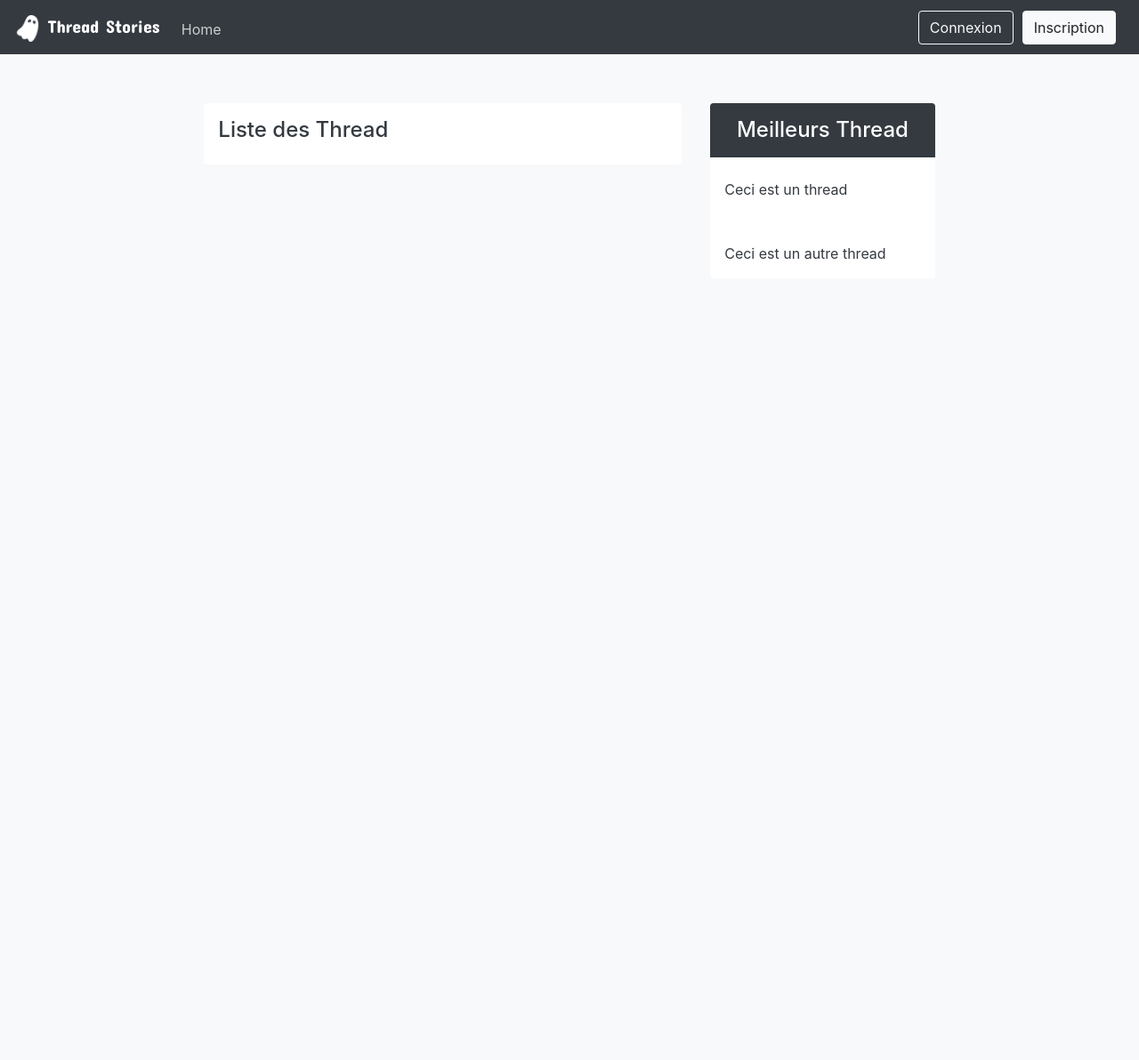
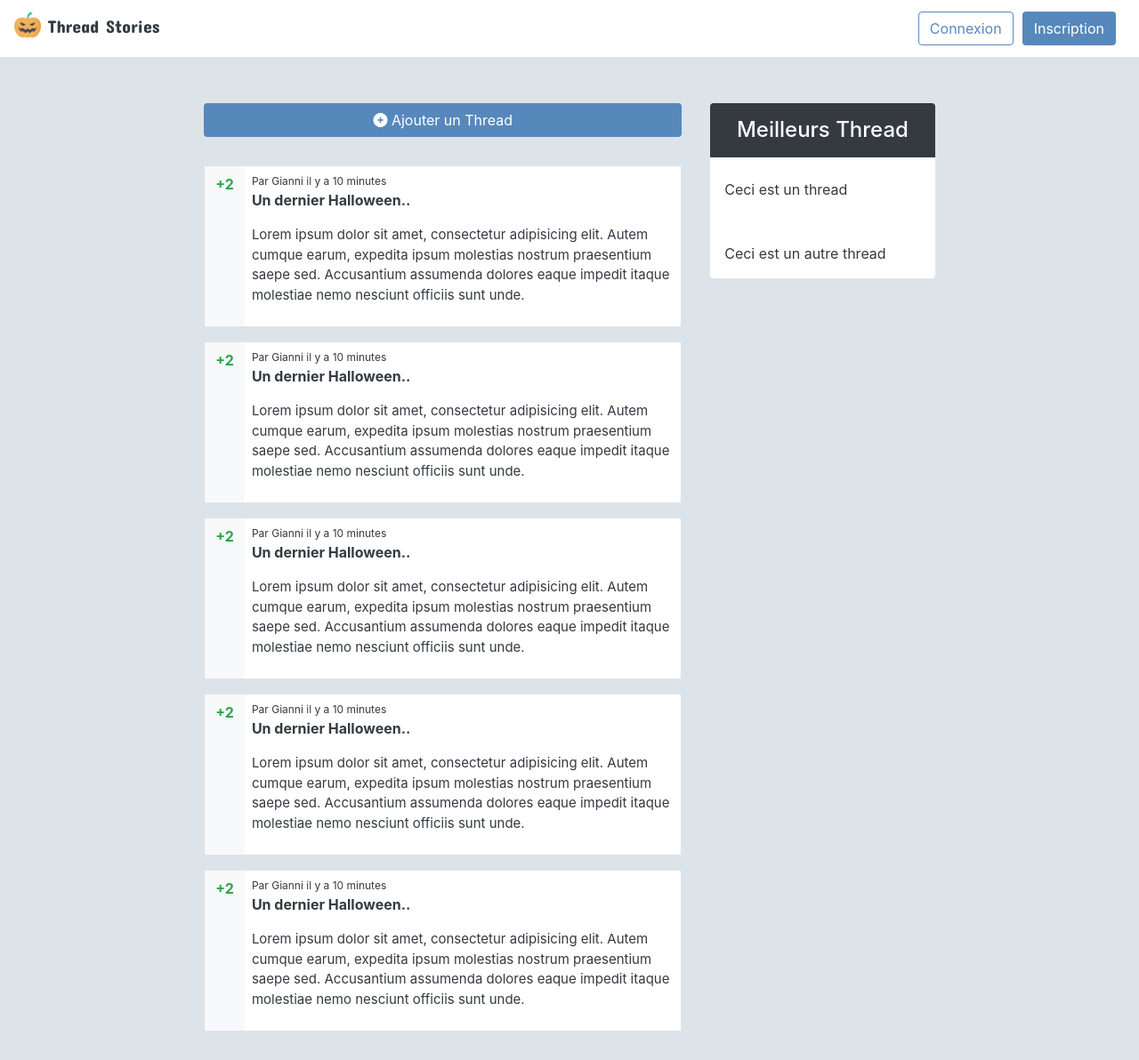
Before and after one commit to GianniGiudice/thread_stories, a Symfony app: template templates/home/show.html.twig in a window 1280 px wide. Shown: the whole page at 89% size. Before the commit the page ends 292 px from the top, so only its background shows below. Run offline with Twig, Linux system fonts and the light colour scheme; the template is opened without the code that fills it, so the values that code supplies are empty; some libraries are stand-ins or nearby versions.

Commit message:
Design en cours

```diff
--- a/public/css/main.css
+++ b/public/css/main.css
@@ -1,13 +1,48 @@
 body {
     color: #343a40;
+    background: #DDE4E9;
 }
+
+.alert-danger {
+    color: #D21944;
+    background-color: #FEE2E9;
+    border-color: #F58FA7;
+}
+
+.alert-success {
+    color: #12986c;
+    background-color: #E0FBF1;
+    border-color: #7DD6B9;
+}
+
+#toTopBtn {
+    display: none;
+    position: fixed;
+    bottom: 10px;
+    right: 50px;
+    z-index: 98;
+    padding: 15px;
+    color: red;
+    cursor: pointer;
+}
+
+#toTopBtn img {
+    width: 32px;
+}
+
+nav {
+    background: #fff;
+}
+
 
 nav .navbar-brand {
     font-family: 'Concert One', cursive;
+    color: #343a40 !important;
 }
 
 nav .navbar-brand .logo {
     height: 30px;
+    margin-bottom: 8px;
 }
 
 nav .nav-item {
@@ -15,23 +50,69 @@ nav .nav-item {
 }
 
 nav .nav-item .nav-link {
-    color: rgba(255,255,255,.75) !important;
+    color: rgba(52,58,64,.75) !important;
 }
 
 nav .nav-item .nav-link:hover {
-    color: rgba(255,255,255,1) !important;
+    color: rgba(52,58,64,1) !important;
 }
 
 nav .nav-item a.nav-link {
     margin-top: 5px;
 }
 
+.navbar-toggler {
+    color: #343a40 !important;
+}
+
 .main-container {
     margin-top: 100px;
+}
+
+.btn-thread {
+    background: #5688BB;
+    color: #fff;
+}
+
+.btn-thread:hover {
+    background: #376DA5;
+    color: #fff;
+}
+
+.btn-outline-thread {
+    border: 1px solid #5688BB;
+    color: #5688BB;
+}
+
+.btn-outline-thread:hover {
+    border: 1px solid #376DA5;
+    color: #376DA5;
+}
+
+.thread-block {
+    background: #fff;
+    border-radius: .25rem !important;
+}
+
+.thread-header {
+    font-size: 12px;
+    margin-bottom: 0;
+}
+
+.thread-title {
+    font-weight: bold;
+}
+
+.thread-content {
+    font-size: 15px;
 }
 
 @media (max-width: 767px) {
     nav .nav-item {
         margin-bottom: 10px
     }
+
+    nav .nav-item .btn {
+        width: 100%;
+    }
 }
--- a/templates/base.html.twig
+++ b/templates/base.html.twig
@@ -22,12 +22,16 @@
 
     <title>{% block title %}Thread Stories{% endblock %}</title>
 </head>
-<body class="bg-light">
+<body>
+    <div id="toTopBtn">
+        <img src="{{ asset('img/totop.png') }}" alt="To top" title="Remonter">
+    </div>
+
     {% block navbar %}
-        <nav class="navbar navbar-expand-md navbar-dark fixed-top bg-dark">
+        <nav class="navbar navbar-expand-md navbar-dark fixed-top border-bottom">
             <a class="navbar-brand" href="{{ path('home_show') }}"><img class="logo" src="{{ asset('img/logo.png') }}" alt="logo" title="Thread Stories"> Thread Stories</a>
             <button class="navbar-toggler" type="button" data-toggle="collapse" data-target="#navbarsExampleDefault" aria-controls="navbarsExampleDefault" aria-expanded="false" aria-label="Toggle navigation">
-                <span class="navbar-toggler-icon"></span>
+                <i class="fas fa-bars"></i>
             </button>
 
             <div class="collapse navbar-collapse" id="navbarsExampleDefault">
@@ -35,9 +39,9 @@
                     <li>
 
                     </li>
-                    <li class="nav-item">
+                    {# <li class="nav-item">
                         <a class="nav-link" href="#">Home</a>
-                    </li>
+                    </li> #}
 
                 </ul>
                 <ul class="navbar-nav">
@@ -47,10 +51,10 @@
                     </li>
                     {% else %}
                         <li class="nav-item">
-                            <a class="btn btn-outline-light" href="{{ path('app_login') }}">Connexion</a>
+                            <a class="btn btn-outline-thread" href="{{ path('app_login') }}">Connexion</a>
                         </li>
                         <li class="nav-item">
-                            <a class="btn btn-light" href="{{ path('app_register') }}">Inscription</a>
+                            <a class="btn btn-thread" href="{{ path('app_register') }}">Inscription</a>
                         </li>
                     {% endif %}
                 </ul>
@@ -72,9 +76,29 @@
     </div>
 
     {% block javascripts %}
-        <script src="https://code.jquery.com/jquery-3.5.1.slim.min.js" integrity="sha384-DfXdz2htPH0lsSSs5nCTpuj/zy4C+OGpamoFVy38MVBnE+IbbVYUew+OrCXaRkfj" crossorigin="anonymous"></script>
+        <script src="https://ajax.googleapis.com/ajax/libs/jquery/3.5.1/jquery.min.js"></script>
         <script src="https://cdn.jsdelivr.net/npm/popper.js@1.16.1/dist/umd/popper.min.js" integrity="sha384-9/reFTGAW83EW2RDu2S0VKaIzap3H66lZH81PoYlFhbGU+6BZp6G7niu735Sk7lN" crossorigin="anonymous"></script>
         <script src="{{ asset('bootstrap/js/bootstrap.min.js') }}" integrity="sha384-w1Q4orYjBQndcko6MimVbzY0tgp4pWB4lZ7lr30WKz0vr/aWKhXdBNmNb5D92v7s" crossorigin="anonymous"></script>
+
+        <script>
+            $(document).ready(function () {
+                $(window).scroll(function () {
+                    if ($(this).scrollTop() > 20) {
+                        $('#toTopBtn').fadeIn();
+                    }
+                    else {
+                        $('#toTopBtn').fadeOut();
+                    }
+                });
+
+                $('#toTopBtn').click(function () {
+                    $("html, body").animate({
+                        scrollTop: 0
+                    }, 1000);
+                    return false;
+                });
+            });
+        </script>
     {% endblock %}
 </body>
 </html>
--- a/templates/home/show.html.twig
+++ b/templates/home/show.html.twig
@@ -8,8 +8,17 @@
 {% block body %}
     <div class="row">
         <div class="col-md-8 p-3">
-            <div class="bg-white p-3 rounded">
-                <h1>Liste des Thread</h1>
+            <button class="btn btn-thread w-100 mb-3"><i class="fas fa-plus-circle"></i> Ajouter un Thread</button>
+            <div class="all-thread">
+                {% include 'thread/thread_block.html.twig' %}
+
+                {% include 'thread/thread_block.html.twig' %}
+
+                {% include 'thread/thread_block.html.twig' %}
+
+                {% include 'thread/thread_block.html.twig' %}
+
+                {% include 'thread/thread_block.html.twig' %}
             </div>
         </div>
         <div class="col-md-4 p-3">
--- a/templates/registration/register.html.twig
+++ b/templates/registration/register.html.twig
@@ -24,7 +24,7 @@
                         {{ form_widget(registrationForm.plainPassword) }}<br><br>
                         {{ form_widget(registrationForm.agreeTerms) }} <label>{{ form_label(registrationForm.agreeTerms) }}</label>
 
-                        <button class="btn btn-lg btn-success mt-3 w-100 p-0" type="submit">
+                        <button class="btn btn-lg btn-thread mt-3 w-100 p-0" type="submit">
                             Valider
                         </button>
                     {{ form_end(registrationForm) }}
--- a/templates/security/login.html.twig
+++ b/templates/security/login.html.twig
@@ -36,7 +36,7 @@
                         </label>
                     </div>
 
-                    <button class="btn btn-lg btn-success mt-3 w-100 p-0" type="submit">
+                    <button class="btn btn-lg btn-thread mt-3 w-100 p-0" type="submit">
                         Valider
                     </button>
                 </form>
--- /dev/null
+++ b/templates/thread/thread_block.html.twig
@@ -0,0 +1,20 @@
+<p class="thread-block">
+    <div class="row border border m-0">
+        <div class="col-1 bg-light p-2 text-center text-success font-weight-bold">
+            +2
+        </div>
+        <div class="col-11  bg-white p-2">
+            <p class="thread-header">
+                Par Gianni il y a 10 minutes
+            </p>
+
+            <p class="thread-title">
+                Un dernier Halloween..
+            </p>
+
+            <p class="thread-content">
+                Lorem ipsum dolor sit amet, consectetur adipisicing elit. Autem cumque earum, expedita ipsum molestias nostrum praesentium saepe sed. Accusantium assumenda dolores eaque impedit itaque molestiae nemo nesciunt officiis sunt unde.
+            </p>
+        </div>
+    </div>
+</p>
```
Also changed, not shown: public/img/logo.png, public/img/totop.png (added).
